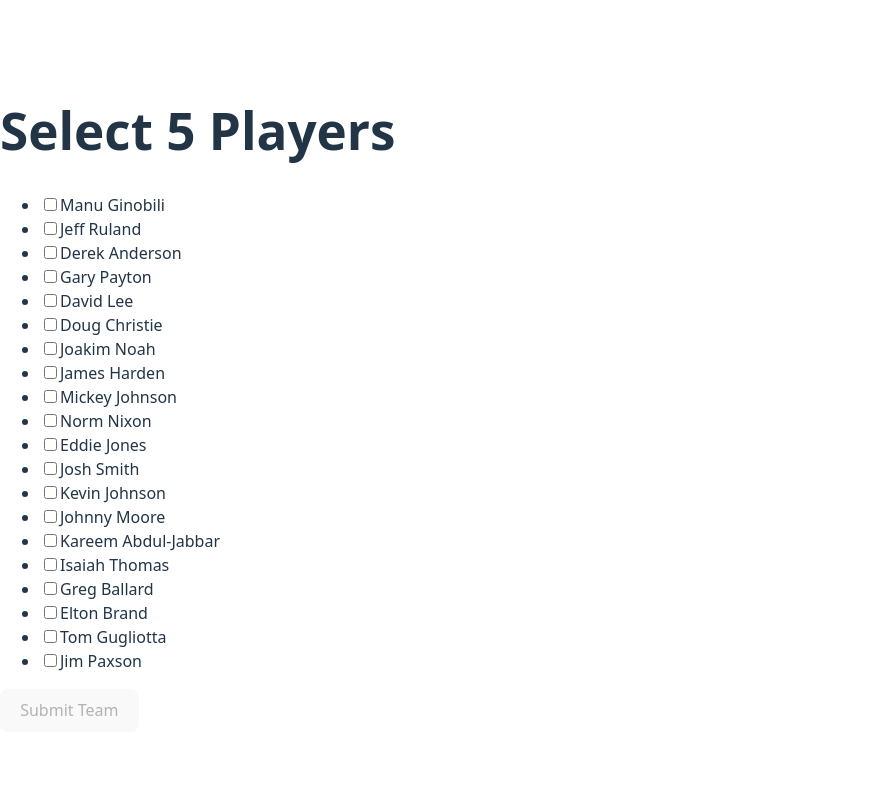
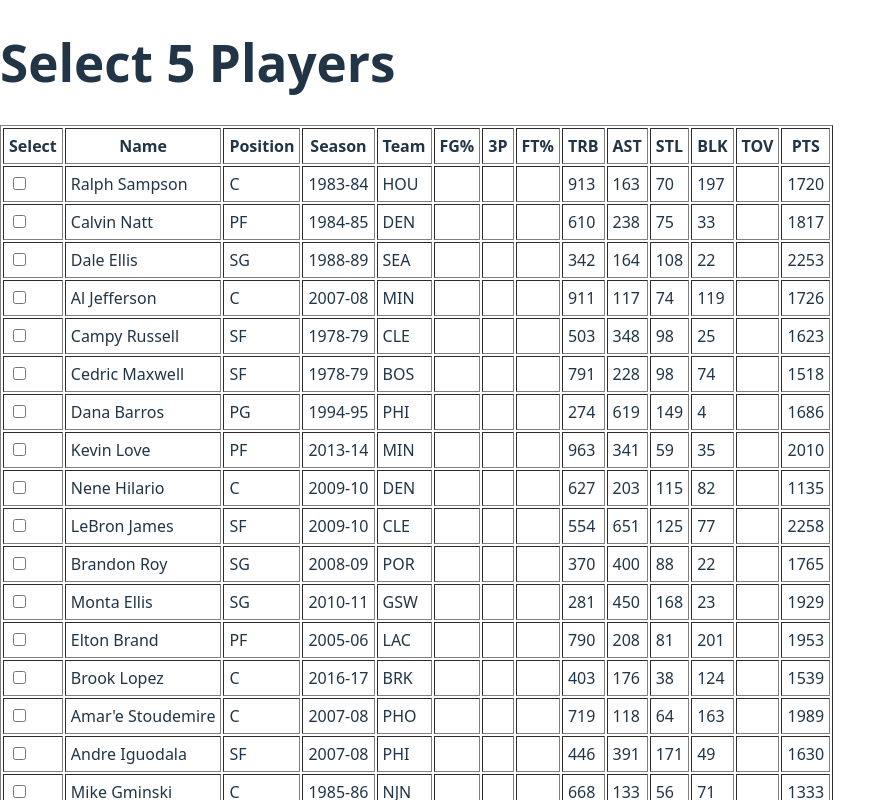
Before and after one commit to augustkeller/fantasy-basketball-simulator, a React (Vite) app in the folder fantasy-basketball/: page / in a window 1280 px wide. Shown: the top 800 px of the page, without its empty margins (0-896 px from the left). Built offline with nearby package versions, Linux system fonts and the light colour scheme.

Commit message:
stats added to homepage

```diff
--- a/fantasy-basketball/src/pages/Home.jsx
+++ b/fantasy-basketball/src/pages/Home.jsx
@@ -7,10 +7,14 @@ export default function Home() {
   const [selected, setSelected] = useState([]);
   const [randomPlayers, setRandomPlayers] = useState([]);
 
-  // Pick 20 random players when component mounts
+  // Helper to pick 20 random players from the full list
+  function getRandomPlayers() {
+    const shuffled = [...players].sort(() => 0.5 - Math.random());
+    return shuffled.slice(0, 20);
+  }
+
   useEffect(() => {
-    const shuffled = [...players].sort(() => Math.random() - 0.5);
-    setRandomPlayers(shuffled.slice(0, 20));
+    setRandomPlayers(getRandomPlayers());
   }, []);
 
   function togglePlayer(player) {
@@ -24,31 +28,64 @@ export default function Home() {
   }
 
   function handleSubmit() {
-    navigate("/results", {
-      state: { team: selected }
-    });
+    navigate("/results", { state: { team: selected } });
   }
 
   return (
     <div>
       <h1>Select 5 Players</h1>
-
-      <ul>
+      <table border="1" cellPadding="5">
+        <thead>
+          <tr>
+            <th>Select</th>
+            <th>Name</th>
+            <th>Position</th>
+            <th>Season</th>
+            <th>Team</th>
+            <th>FG%</th>
+            <th>3P</th>
+            <th>FT%</th>
+            <th>TRB</th>
+            <th>AST</th>
+            <th>STL</th>
+            <th>BLK</th>
+            <th>TOV</th>
+            <th>PTS</th>
+          </tr>
+        </thead>
+        <tbody>
           {randomPlayers.map(player => (
-          <li key={player.id}>
-            <label>
+            <tr key={player.id}>
+              <td>
                 <input
                   type="checkbox"
                   checked={selected.includes(player)}
                   onChange={() => togglePlayer(player)}
                 />
-              {player.name}
-            </label>
-          </li>
+              </td>
+              <td>{player.name}</td>
+              <td>{player.position}</td>
+              <td>{player.season}</td>
+              <td>{player.team}</td>
+              <td>{player.stats.fgPercent}</td>
+              <td>{player.stats.threePt}</td>
+              <td>{player.stats.ftPercent}</td>
+              <td>{player.stats.rebounds}</td>
+              <td>{player.stats.assists}</td>
+              <td>{player.stats.steals}</td>
+              <td>{player.stats.blocks}</td>
+              <td>{player.stats.turnovers}</td>
+              <td>{player.stats.points}</td>
+            </tr>
           ))}
-      </ul>
+        </tbody>
+      </table>
 
-      <button disabled={selected.length !== 5} onClick={handleSubmit}>
+      <button
+        disabled={selected.length !== 5}
+        onClick={handleSubmit}
+        style={{ marginTop: "20px" }}
+      >
         Submit Team
       </button>
     </div>
```
Lines whose indentation alone changed are shown as unchanged.
